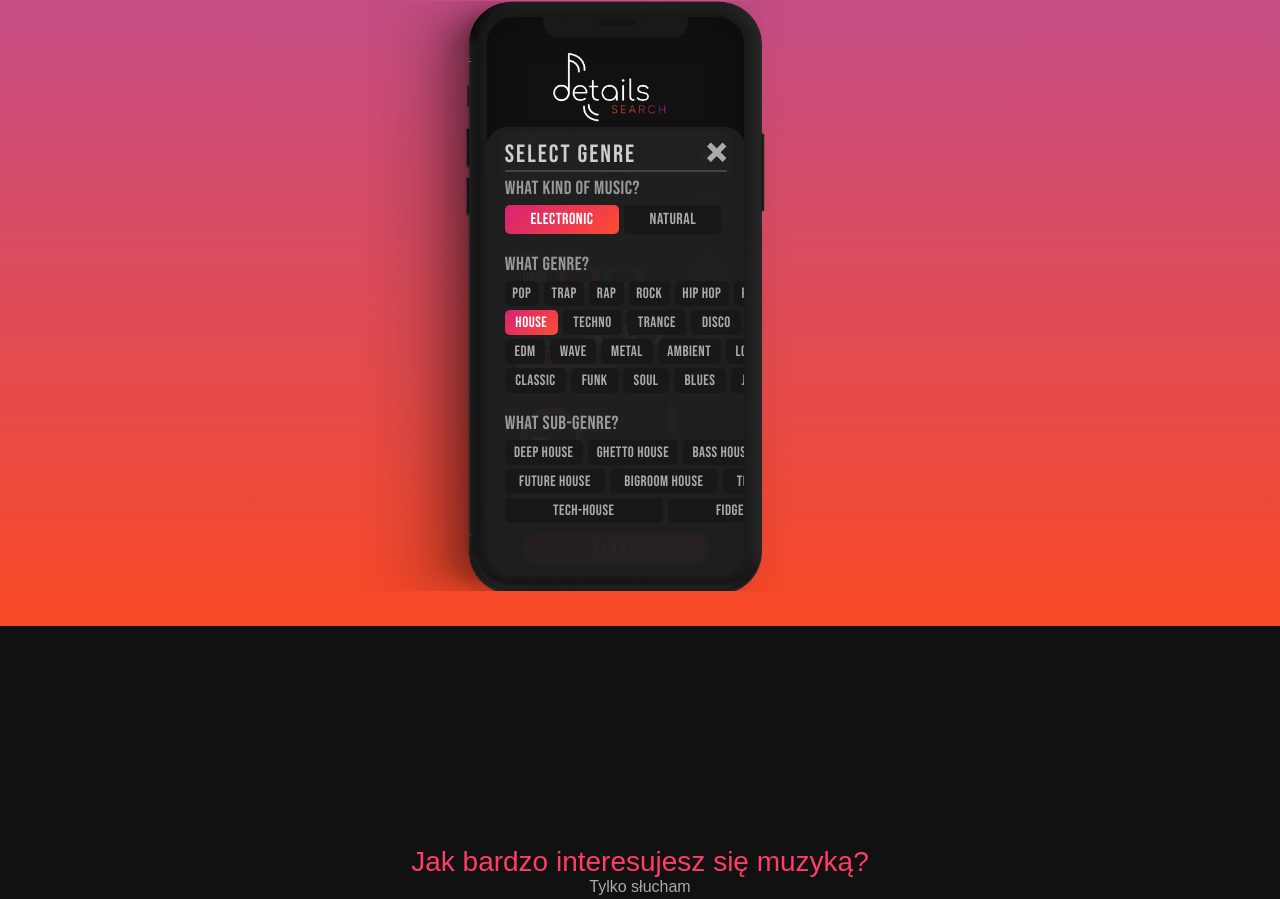
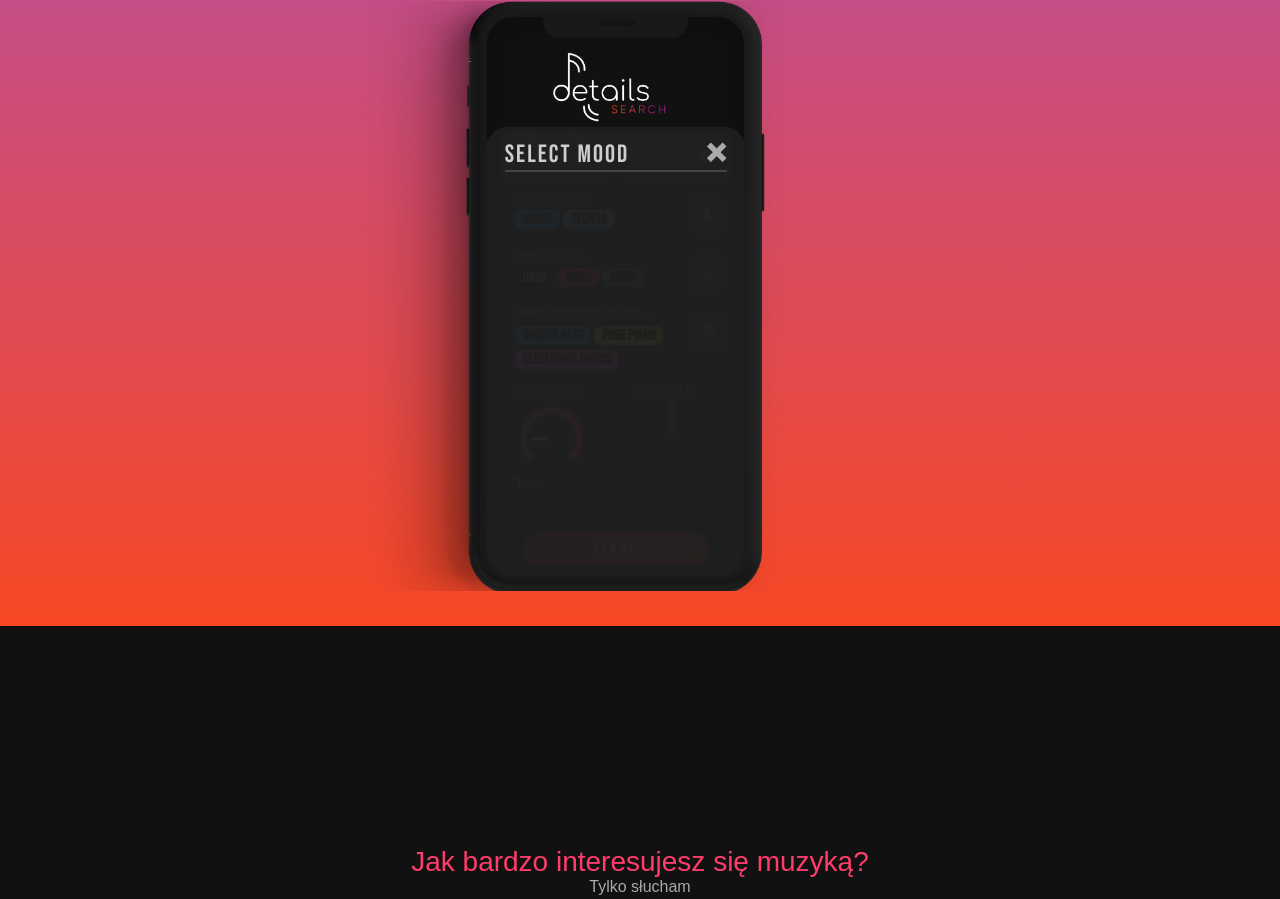
Before and after one commit to musical-details/details-poll-app, a React (Create React App) app: page / in a window 1280 px wide. Shown: the part 5782-6681 px from the top of the page. Built offline with nearby package versions, Linux system fonts and the light colour scheme; a web font is replaced by a local one.

Commit message:
[FEAT] Add Mood Card

```diff
--- a/src/assets/data/sub-genres.json
+++ b/src/assets/data/sub-genres.json
@@ -34,5 +34,21 @@
   {
     "parent": "house",
     "name": "fidget house"
+  },
+  {
+    "parent": "house",
+    "name": "electro house"
+  },
+  {
+    "parent": "house",
+    "name": "funky house"
+  },
+  {
+    "parent": "house",
+    "name": "acid house"
+  },
+  {
+    "parent": "house",
+    "name": "french house"
   }
 ]
--- a/src/components/search-engine-preview/card-genres.tsx
+++ b/src/components/search-engine-preview/card-genres.tsx
@@ -1,11 +1,10 @@
 import React from "react";
+import Card, { CardButton } from "./card";
+import musicGenres from "../../assets/data/genres.json";
+import musicSubgenres from "../../assets/data/sub-genres.json";
 
 type CardGenresProps = {
-  inputId: number;
-  isHover: boolean;
-  inputRef?: React.RefObject<HTMLDivElement>;
-  className?: string;
-  style?: {};
+  hidden: boolean;
 };
 type CardGenresState = {};
 
@@ -18,16 +17,40 @@ export class CardGenres extends React.Component<
   }
 
   render() {
-    const { inputRef, className, style, isHover } = this.props;
+    const { hidden } = this.props;
     return (
-      <div className="search-button-box" ref={inputRef}>
-        <button
-          className={`search-button ${className} ${isHover ? `_hover` : ``}`}
-          style={style}
-        >
-          {this.props.children}
-        </button>
-      </div>
+      <Card title="Select genre" hidden={hidden}>
+        <div className="card-part">
+          <div className="card-header">What kind of music?</div>
+          <div className="card-buttons">
+            <CardButton isSelect={true}>Electronic</CardButton>
+            <CardButton isSelect={false}>Natural</CardButton>
+          </div>
+        </div>
+        <div className="card-part">
+          <div className="card-header">What genre?</div>
+          <div className="card-buttons fragment">
+            {musicGenres.map((e) => (
+              <CardButton
+                isSelect={e.name == "House" ? true : false}
+                className="mini"
+              >
+                {e.name}
+              </CardButton>
+            ))}
+          </div>
+        </div>
+        <div className="card-part">
+          <div className="card-header">What sub-genre?</div>
+          <div className="card-buttons fragment _2">
+            {musicSubgenres.map((e) => (
+              <CardButton isSelect={false} className="mini">
+                {e.name}
+              </CardButton>
+            ))}
+          </div>
+        </div>
+      </Card>
     );
   }
 }
--- /dev/null
+++ b/src/components/search-engine-preview/card-moods.tsx
@@ -0,0 +1,22 @@
+import React from "react";
+import Card, { CardButton } from "./card";
+import musicGenres from "../../assets/data/genres.json";
+import musicSubgenres from "../../assets/data/sub-genres.json";
+
+type CardMoodsProps = {
+  hidden: boolean;
+};
+type CardMoodsState = {};
+
+export class CardMoods extends React.Component<CardMoodsProps, CardMoodsState> {
+  constructor(props: CardMoodsProps) {
+    super(props);
+  }
+
+  render() {
+    const { hidden } = this.props;
+    return <Card title="Select mood" hidden={hidden}></Card>;
+  }
+}
+
+export default CardMoods;
--- a/src/components/search-engine-preview/card.tsx
+++ b/src/components/search-engine-preview/card.tsx
@@ -2,6 +2,7 @@ import React from "react";
 import "./card.scss";
 
 type CardProps = {
+  hidden: boolean;
   title?: string;
 };
 type CardState = {};
@@ -12,7 +13,9 @@ export class Card extends React.Component<CardProps, CardState> {
   }
 
   render() {
+    const { hidden } = this.props;
     return (
+      !hidden && (
         <div className="card">
           <div className="close-box">
             <div>
@@ -24,6 +27,7 @@ export class Card extends React.Component<CardProps, CardState> {
           </div>
           <div className="content-box">{this.props.children}</div>
         </div>
+      )
     );
   }
 }
--- a/src/components/search-engine-preview/search-engine-preview.tsx
+++ b/src/components/search-engine-preview/search-engine-preview.tsx
@@ -5,9 +5,9 @@ import "./speedometer.scss";
 import SearchInput, { SearchButton } from "./search-input";
 import Speedometer from "./speedometer";
 import PhonePointer from "../phone-pointer/phone-pointer";
-import Card, { CardButton } from "./card";
-import musicGenres from "../../assets/data/genres.json";
-import musicSubgenres from "../../assets/data/sub-genres.json";
+
+import CardGenres from "./card-genres";
+import CardMoods from "./card-moods";
 
 type SoundDescriptionProps = {
   slot?: { name: string; level: number };
@@ -216,38 +216,8 @@ class SearchEnginePreview extends React.Component<
                     </SearchButton>
                   </div>
                 </div>
-                <Card title="Select genre">
-                  <div className="card-part">
-                    <div className="card-header">What kind of music?</div>
-                    <div className="card-buttons">
-                      <CardButton isSelect={true}>Electronic</CardButton>
-                      <CardButton isSelect={false}>Natural</CardButton>
-                    </div>
-                  </div>
-                  <div className="card-part">
-                    <div className="card-header">What genre?</div>
-                    <div className="card-buttons fragment">
-                      {musicGenres.map((e) => (
-                        <CardButton
-                          isSelect={e.name == "House" ? true : false}
-                          className="mini"
-                        >
-                          {e.name}
-                        </CardButton>
-                      ))}
-                    </div>
-                  </div>
-                  <div className="card-part">
-                    <div className="card-header">What sub-genre?</div>
-                    <div className="card-buttons fragment _2">
-                      {musicSubgenres.map((e) => (
-                        <CardButton isSelect={false} className="mini">
-                          {e.name}
-                        </CardButton>
-                      ))}
-                    </div>
-                  </div>
-                </Card>
+                <CardGenres hidden={true} />
+                <CardMoods hidden={false} />
               </div>
             </div>
           </div>
```
Also changed, not shown: src/components/search-engine-preview/card-moods.scss (added). Lines whose indentation alone changed are shown as unchanged.
